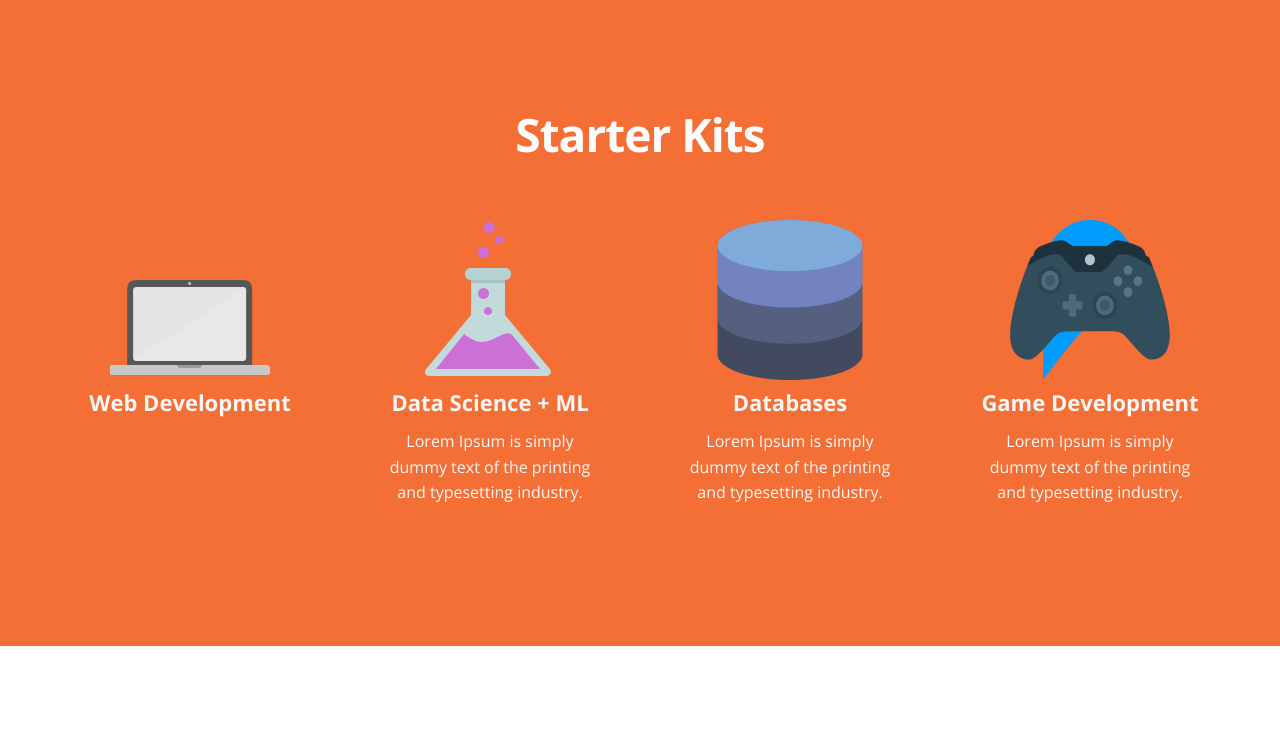
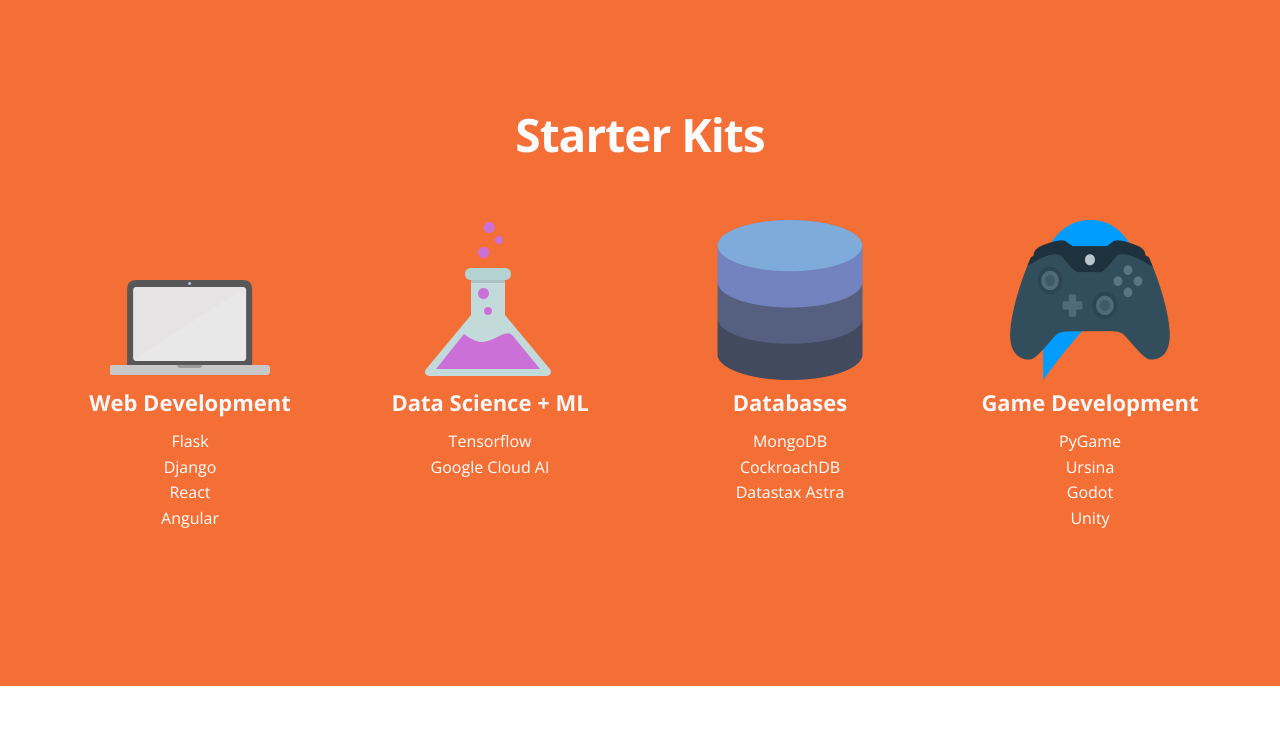
Before and after one commit to Chandu2000/Let-s-Just-Hack-and-Party, a PHP site: page /views/index.html in a window 1280 px wide; the page is wider, and only the part inside the window is pictured. Shown: the part 1953-2704 px from the top of that part. Run offline with PHP 8.4, Linux system fonts and the light colour scheme.

Commit message:
added sample starter project types

```diff
--- a/styles/index.css
+++ b/styles/index.css
@@ -68,6 +68,12 @@
     position: absolute;
 }
 
+#starter-kits ul {
+    color: white;
+    font-weight: bolder;
+    list-style-type: none;
+}
+
 #birthday:link,
 #birthday:visited,
 #birthday:hover,
@@ -176,6 +182,8 @@
 
 .row {
     margin-bottom: 30px;
+    display: flex;
+    flex-direction: row;
 }
 
 .row .row {
--- a/views/index.html
+++ b/views/index.html
@@ -148,36 +148,45 @@
                     <div class="service-box">
                         <img src="../images/icons/laptop.png" alt="" />
                         <h2> Web Development </h2>
-                        <p>
-
-                        </p>
+                        <ul>
+                            <li> Flask </li>
+                            <li> Django </li>
+                            <li> React </li>
+                            <li> Angular </li>
+                        </ul>
                     </div>
                 </div>
                 <div class="span3 animated flyIn">
                     <div class="service-box">
                         <img src="../images/icons/lab.png" alt="" />
                         <h2> Data Science + ML </h2>
-                        <p>
-                            Lorem Ipsum is simply dummy text of the printing and typesetting industry.
-                        </p>
+                        <ul>
+                            <li> Tensorflow </li>
+                            <li> Google Cloud AI </li>
+                        </ul>
                     </div>
                 </div>
                 <div class="span3 animated-fast flyIn">
                     <div class="service-box">
                         <img src="../images/icons/database.png" alt="" />
                         <h2> Databases </h2>
-                        <p>
-                            Lorem Ipsum is simply dummy text of the printing and typesetting industry.
-                        </p>
+                        <ul>
+                            <li> MongoDB </li>
+                            <li> CockroachDB </li>
+                            <li> Datastax Astra </li>
+                        </ul>
                     </div>
                 </div>
                 <div class="span3 animated-slow flyIn">
                     <div class="service-box">
                         <img src="../images/icons/game-dev.png" alt="" />
                         <h2> Game Development </h2>
-                        <p>
-                            Lorem Ipsum is simply dummy text of the printing and typesetting industry.
-                        </p>
+                        <ul>
+                            <li> PyGame </li>
+                            <li> Ursina </li>
+                            <li> Godot </li>
+                            <li> Unity </li>
+                        </ul>
                     </div>
                 </div>
             </div>
```
